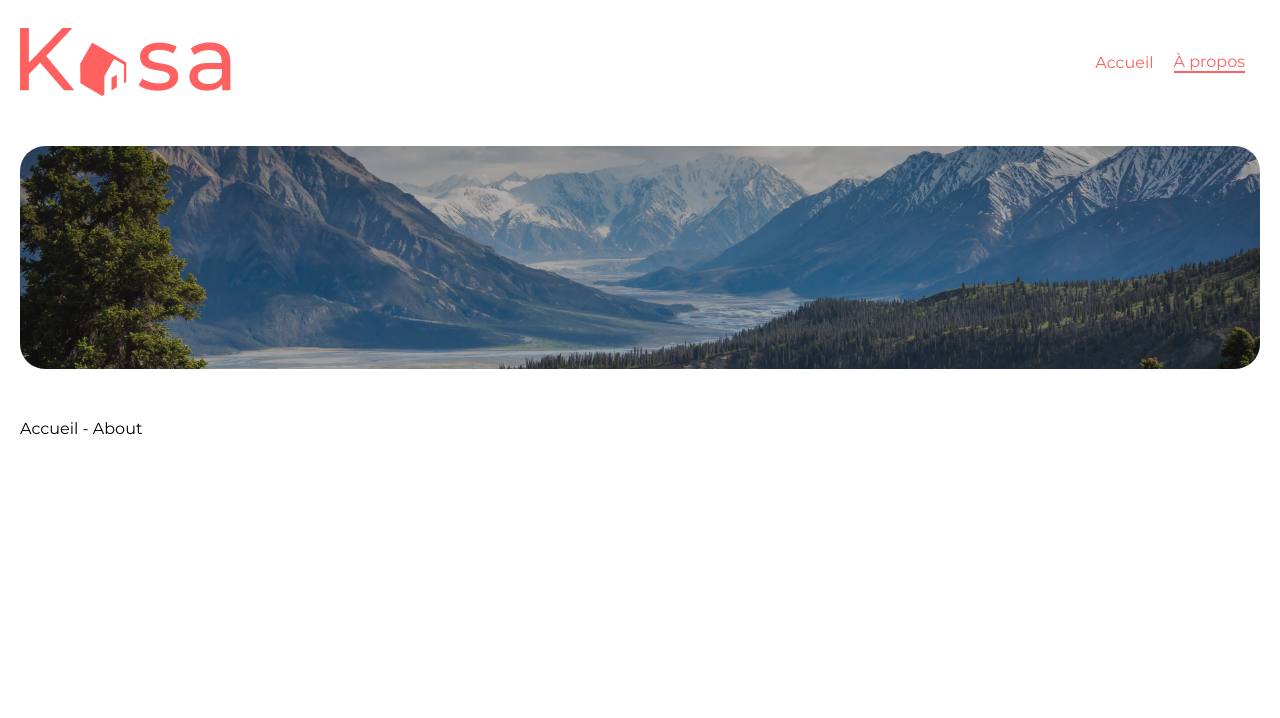
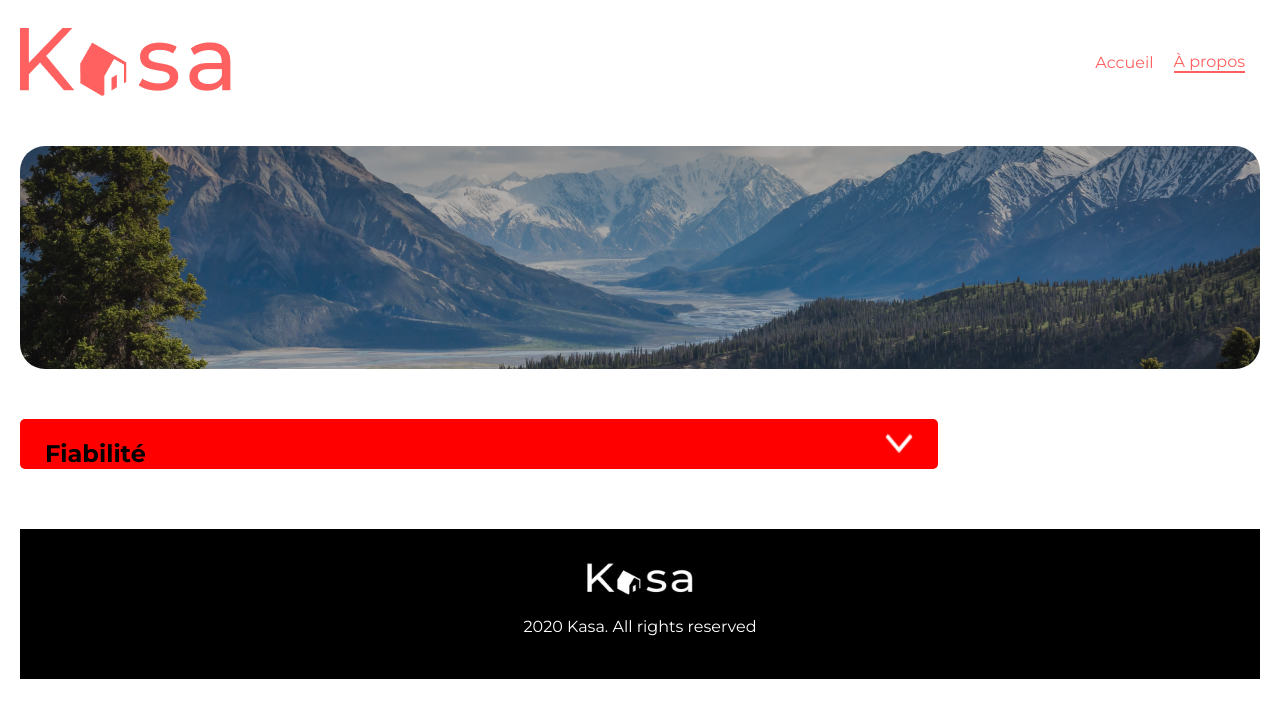
Before and after one commit to Eric-Noblot/P7-Kasa, a React (Create React App) app: page /about in a window 1280 px wide. Shown: the top 718 px of the page. Built offline with nearby package versions, Linux system fonts and the light colour scheme; the HTML template or start-up script is replaced by a standard one.

Commit message:
Mise en place du footer + modifs page About

```diff
--- /dev/null
+++ b/src/components/Collapse/Collapse.jsx
@@ -0,0 +1,15 @@
+import React from 'react';
+import "../../styles/components/Collapse/collapse.scss"
+import bottomArrow from "../../assets/img/fleche_bas.png"
+import bottomUp from "../../assets/img/fleche_haut.png"
+
+const Collapse = () => {
+    return (
+        <div className ="collapse">
+            <h2 className ="collapse_text">Fiabilité</h2>
+            <img className = "collapse_img" src= {bottomArrow} alt= "flèche du bas"/>
+        </div>
+    );
+};
+
+export default Collapse;
--- /dev/null
+++ b/src/components/Footer/Footer.jsx
@@ -0,0 +1,14 @@
+import React from 'react';
+import "../../styles/components/Footer/footer.scss"
+import Logo from "../../assets/img/logo_noir.webp"
+
+const Footer = () => {
+    return (
+        <div className = "footer_container">
+            <img className = "footer_img" src = {Logo} alt = "logo_Kaza" />
+            <p className = "footer_text">2020 Kasa. All rights reserved</p>
+        </div>
+    );
+};
+
+export default Footer;
--- /dev/null
+++ b/src/components/Loader/Loader.jsx
@@ -0,0 +1,22 @@
+import colors from './colors'
+import styled, { keyframes } from 'styled-components'
+
+const rotate = keyframes`
+    from {
+        transform: rotate(0deg);
+    }
+
+    to {
+    transform: rotate(360deg);
+    }
+`
+
+export const Loader = styled.div`
+    padding: 10px;
+    border: 6px solid ${colors.primary};
+    border-bottom-color: transparent;
+    border-radius: 22px;
+    animation: ${rotate} 1s infinite linear;
+    height: 0;
+    width: 0;
+`
--- a/src/components/Main/Card.jsx
+++ b/src/components/Main/Card.jsx
@@ -2,9 +2,9 @@ import React from "react";
 import "../../styles/components/Card/card.scss"
 
 const Card = ({id, cover, title}) => {
-console.log("id", id)
-console.log("cover", cover)
-console.log("title", title)
+// console.log("id", id)
+// console.log("cover", cover)
+// console.log("title", title)
 
   return (
     <div className="card">
--- a/src/components/Main/CardList.jsx
+++ b/src/components/Main/CardList.jsx
@@ -1,16 +1,17 @@
 import React from "react";
 import "../../styles/components/Card/card.scss"
-import datas from "../../assets/data/data.json"
+//import datas from "../../assets/data/data.json"
 import Card from "./Card"
 
-const CardList = () => {
+const CardList = ({datas}) => { //jai du mettre {} sinon data etait un objet dans un tableau et mon .map pop une erreur
+
+  console.log("3", datas)
   return (
-    <div className= "card_container">
+    <main className= "card_container">
         {datas.map(({id, title, cover}) =>
-
          <Card key= {id} id={id} title={title} cover={cover}/>
             )}
-    </div>
+    </main>
   )
 }
 
--- a/src/pages/About.jsx
+++ b/src/pages/About.jsx
@@ -1,11 +1,14 @@
 import React from 'react';
 import Header from "../components/Header/Header"
+import Footer from "../components/Footer/Footer"
+import Collapse from "../components/Collapse/Collapse"
 
 const About = () => {
     return (
         <div>
             <Header />
-            Accueil - About
+            <Collapse />
+            <Footer />
 
         </div>
     );
--- a/src/pages/Home.jsx
+++ b/src/pages/Home.jsx
@@ -1,12 +1,30 @@
-import React from 'react';
+import React,{ useEffect, useState } from 'react';
 import Header from "../components/Header/Header"
 import CardList from "../components/Main/CardList"
+import Footer from "../components/Footer/Footer"
+// import Loader from "../components/Loader/Loader"
 
 const Home = () => {
+
+    const [appartments, setAppartments] = useState([])
+    const [isDataLoading, setDataLoading] = useState(false)
+
+    useEffect(() => {
+        setDataLoading(true)
+
+            fetch("http://localhost:3000/data/data.json")
+            .then(res => res.json())
+            .then(data => setAppartments(data))
+            setDataLoading(true)
+            .catch(error => "Erreur de connexion avec l'API " + error)
+
+    },[])
+
     return (
         <div>
             <Header />
-            <CardList />
+            <CardList datas={appartments} />
+            <Footer />
         </div>
     );
 };
--- /dev/null
+++ b/src/styles/components/Collapse/collapse.scss
@@ -0,0 +1,21 @@
+.collapse{
+height: 50px;
+width: 70%;
+background-color: red;
+border-radius: 5px;
+display: flex;
+justify-content: space-between;
+text-align: center;
+padding: 0 25px;
+}
+
+.collapse_text {
+    // color: white;
+    // font-weight: 500;
+    // margin: 0
+}
+.collapse_img {
+    height: 20px;
+    width: 28px;
+    margin-top: 14px;
+}
--- /dev/null
+++ b/src/styles/components/Footer/footer.scss
@@ -0,0 +1,25 @@
+.footer_container {
+    width: 100%;
+    max-width: 1240px;
+    margin-left: auto;
+    margin-right: auto;
+    margin-top: 60px;
+    height: 150px;
+    background-color: black;
+    display: flex;
+    flex-direction: column;
+    justify-content: center;
+    text-align: center;
+}
+
+.footer_img{
+    // background-image: url("../../../assets/img/logo_noir.webp");
+    height: 45px;
+    width: 130px;
+    margin-left: auto;
+    margin-right: auto;
+}
+
+.footer_text{
+    color: white;
+}
```
Also changed, not shown: src/styles/components/Card/card.scss (+0 -13 lines).
